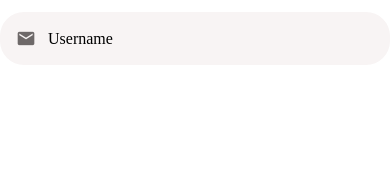
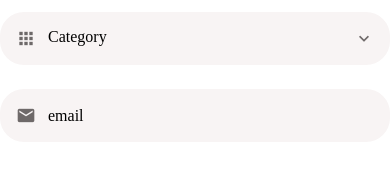
Before and after one commit to sinigers/ecomerce-native-app, a React Native app in the folder EcomerceNativeApp/: screen / in a window 390 px wide. Shown: the top 176 px of the page. Built offline with nearby package versions, Linux system fonts and the light colour scheme; what react-native would draw is missing.

Commit message:
app Picker

```diff
--- a/EcomerceNativeApp/App.js
+++ b/EcomerceNativeApp/App.js
@@ -1,5 +1,5 @@
 import { StatusBar } from "expo-status-bar";
-import { StyleSheet, Text, View, Image } from "react-native";
+import { StyleSheet, Text, View, Image, Switch } from "react-native";
 import ListingDetailsScreen from "./app/screens/ListingDetailsScreen";
 import ListingsScreen from "./app/screens/ListingsScreen";
 import MessagesScreen from "./app/screens/MessagesScreen";
@@ -13,8 +13,12 @@
 import Screen from "./app/components/Screen";
 import AccountScreen from "./app/screens/AccountScreen";
 import AppTextInput from "./app/components/AppTextInput";
+import { useState } from "react";
+import AppPicker from "./app/components/AppPicker";
 
 export default function App() {
+  const [isNew, setIsNew] = useState(false);
+
   return (
     <Screen>
       {/* <Card
@@ -22,7 +26,8 @@
         subTitle="300"
         image={require("./app/assets/jacket.jpg")}
       /> */}
-      <AppTextInput placeholder="Username" icon="email" />
+      <AppPicker icon="apps" placeholder="Category" />
+      <AppTextInput icon="email" placeholder="email" />
     </Screen>
   );
 }
--- /dev/null
+++ b/EcomerceNativeApp/app/components/AppPicker.js
@@ -0,0 +1,45 @@
+import { Platform, StyleSheet, TextInput, View } from "react-native";
+import React from "react";
+
+import { MaterialCommunityIcons } from "@expo/vector-icons";
+
+import defaultStyles from "../config/styles";
+import AppText from "./AppText";
+
+export default function AppPicker({ icon, placeholder, ...otherProps }) {
+  return (
+    <View style={styles.container}>
+      {icon && (
+        <MaterialCommunityIcons
+          name={icon}
+          size={20}
+          color={defaultStyles.colors.medium}
+          style={styles.icon}
+        />
+      )}
+      <AppText style={styles.text}>{placeholder}</AppText>
+      <MaterialCommunityIcons
+        name="chevron-down"
+        size={20}
+        color={defaultStyles.colors.medium}
+      />
+    </View>
+  );
+}
+
+const styles = StyleSheet.create({
+  container: {
+    backgroundColor: defaultStyles.colors.light,
+    borderRadius: 24,
+    flexDirection: "row",
+    width: "100%",
+    padding: 16,
+    marginVertical: 12,
+  },
+  icon: {
+    marginRight: 12,
+  },
+  text: {
+    flex: 1,
+  },
+});
```
